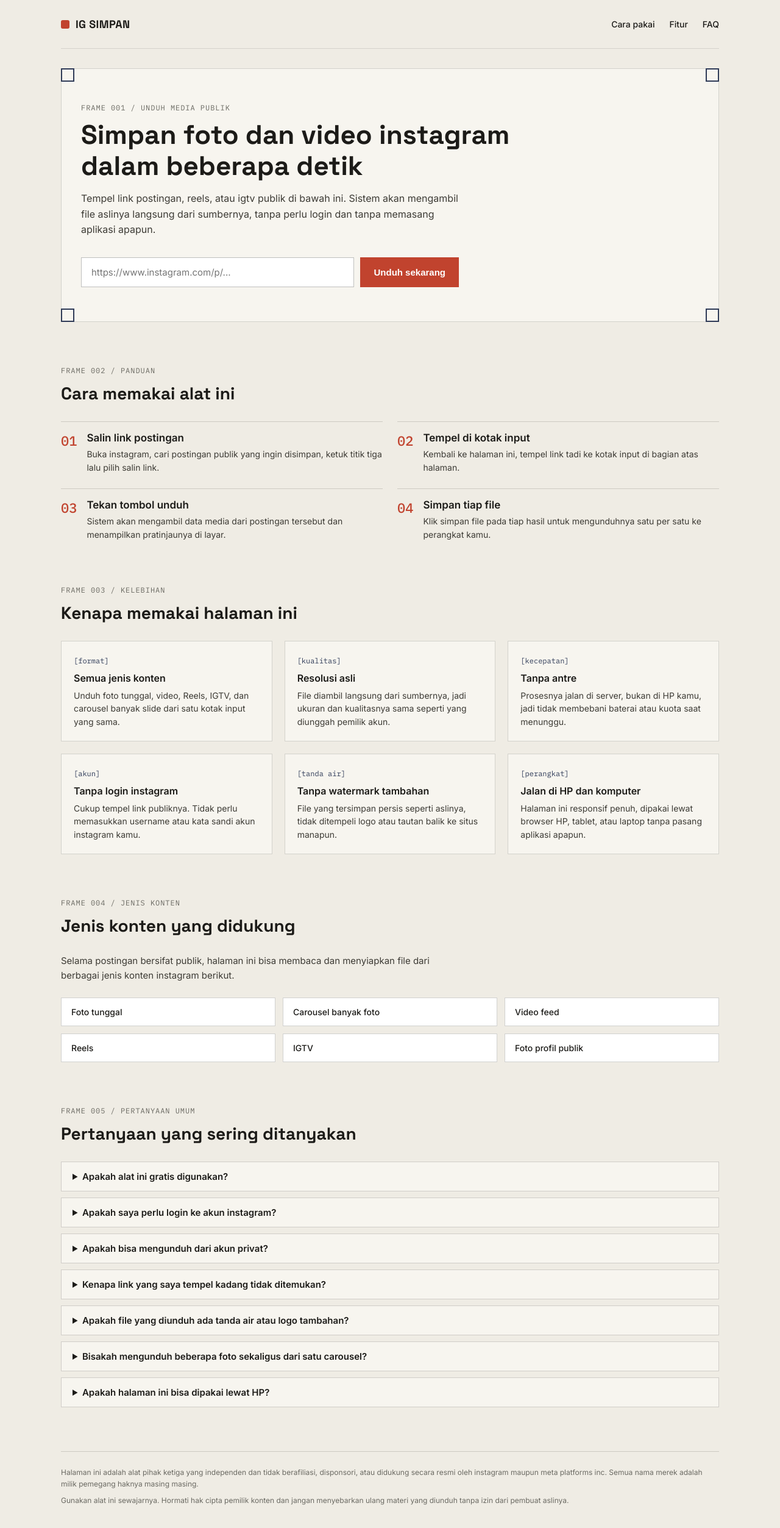
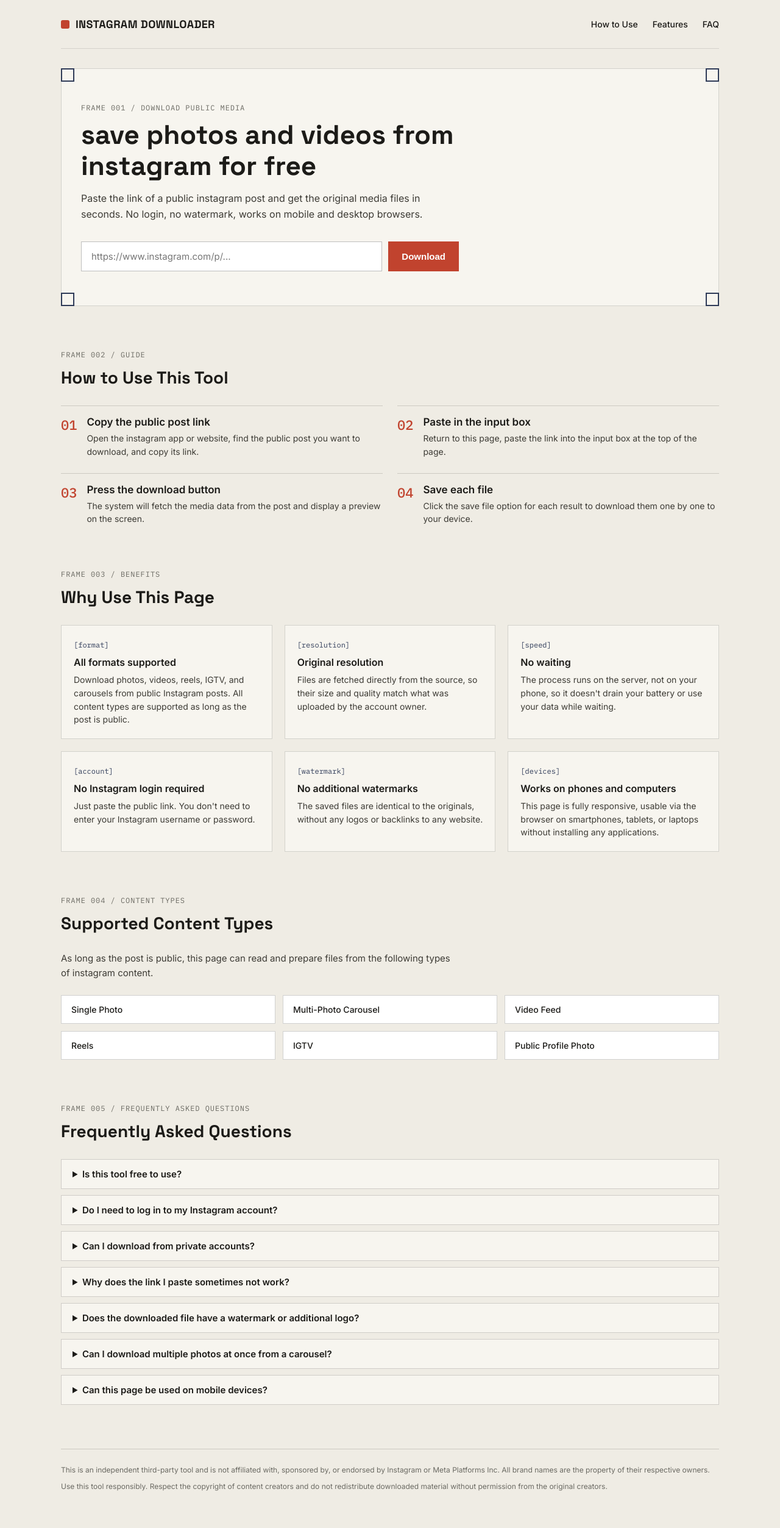
Before and after one commit to ramdanolii14/ig-downloader-webapp, a Next.js app: page / in a window 1280 px wide. Shown: the top 2506 px of the page at 61% size. Built offline with nearby package versions, Linux system fonts and the light colour scheme.

Commit message:
feat : better english

```diff
--- a/pages/index.js
+++ b/pages/index.js
@@ -4,89 +4,89 @@
 const FEATURES = [
   {
     tag: '[format]',
-    title: 'Semua jenis konten',
-    body: 'Unduh foto tunggal, video, Reels, IGTV, dan carousel banyak slide dari satu kotak input yang sama.'
+    title: 'All formats supported',
+    body: 'Download photos, videos, reels, IGTV, and carousels from public Instagram posts. All content types are supported as long as the post is public.'
   },
   {
-    tag: '[kualitas]',
-    title: 'Resolusi asli',
-    body: 'File diambil langsung dari sumbernya, jadi ukuran dan kualitasnya sama seperti yang diunggah pemilik akun.'
+    tag: '[resolution]',
+    title: 'Original resolution',
+    body: 'Files are fetched directly from the source, so their size and quality match what was uploaded by the account owner.'
   },
   {
-    tag: '[kecepatan]',
-    title: 'Tanpa antre',
-    body: 'Prosesnya jalan di server, bukan di HP kamu, jadi tidak membebani baterai atau kuota saat menunggu.'
+    tag: '[speed]',
+    title: 'No waiting',
+    body: 'The process runs on the server, not on your phone, so it doesn\'t drain your battery or use your data while waiting.'
   },
   {
-    tag: '[akun]',
-    title: 'Tanpa login instagram',
-    body: 'Cukup tempel link publiknya. Tidak perlu memasukkan username atau kata sandi akun instagram kamu.'
+    tag: '[account]',
+    title: 'No Instagram login required',
+    body: 'Just paste the public link. You don\'t need to enter your Instagram username or password.'
   },
   {
-    tag: '[tanda air]',
-    title: 'Tanpa watermark tambahan',
-    body: 'File yang tersimpan persis seperti aslinya, tidak ditempeli logo atau tautan balik ke situs manapun.'
+    tag: '[watermark]',
+    title: 'No additional watermarks',
+    body: 'The saved files are identical to the originals, without any logos or backlinks to any website.'
   },
   {
-    tag: '[perangkat]',
-    title: 'Jalan di HP dan komputer',
-    body: 'Halaman ini responsif penuh, dipakai lewat browser HP, tablet, atau laptop tanpa pasang aplikasi apapun.'
+    tag: '[devices]',
+    title: 'Works on phones and computers',
+    body: 'This page is fully responsive, usable via the browser on smartphones, tablets, or laptops without installing any applications.'
   }
 ];
 
 const STEPS = [
   {
     number: '01',
-    title: 'Salin link postingan',
-    body: 'Buka instagram, cari postingan publik yang ingin disimpan, ketuk titik tiga lalu pilih salin link.'
+    title: 'Copy the public post link',
+    body: 'Open the instagram app or website, find the public post you want to download, and copy its link.'
   },
   {
     number: '02',
-    title: 'Tempel di kotak input',
-    body: 'Kembali ke halaman ini, tempel link tadi ke kotak input di bagian atas halaman.'
+    title: 'Paste in the input box',
+    body: 'Return to this page, paste the link into the input box at the top of the page.'
   },
   {
     number: '03',
-    title: 'Tekan tombol unduh',
-    body: 'Sistem akan mengambil data media dari postingan tersebut dan menampilkan pratinjaunya di layar.'
+    title: 'Press the download button',
+    body: 'The system will fetch the media data from the post and display a preview on the screen.'
   },
   {
     number: '04',
-    title: 'Simpan tiap file',
-    body: 'Klik simpan file pada tiap hasil untuk mengunduhnya satu per satu ke perangkat kamu.'
+    title: 'Save each file',
+    body: 'Click the save file option for each result to download them one by one to your device.'
   }
 ];
 
-const FORMATS = ['Foto tunggal', 'Carousel banyak foto', 'Video feed', 'Reels', 'IGTV', 'Foto profil publik'];
+const FORMATS = ['Single Photo', 'Multi-Photo Carousel', 'Video Feed', 'Reels', 'IGTV', 'Public Profile Photo'];
 
 const FAQS = [
   {
-    q: 'Apakah alat ini gratis digunakan?',
-    a: 'Ya. Halaman ini tidak memungut biaya apapun untuk mengunduh foto atau video dari postingan publik instagram.'
+    q: 'Is this tool free to use?',
+    a: 'Yes. This page does not charge any fees for downloading photos or videos from public Instagram posts.'
   },
   {
-    q: 'Apakah saya perlu login ke akun instagram?',
-    a: 'Tidak. Kamu hanya perlu menempelkan link postingan publik. Tidak ada kolom username atau kata sandi di halaman ini.'
+    q: 'Do I need to log in to my Instagram account?',
+    a: 'No. You only need to paste the link of the public post. There are no username or password fields on this page.'
   },
   {
-    q: 'Apakah bisa mengunduh dari akun privat?',
-    a: 'Tidak. Alat ini hanya bekerja untuk postingan yang bersifat publik, sesuai dengan pengaturan privasi yang dipilih pemilik akun.'
+    q: 'Can I download from private accounts?',
+    a: 'No. This tool only works for public posts, according to the privacy settings chosen by the account owner.'
   },
   {
-    q: 'Kenapa link yang saya tempel kadang tidak ditemukan?',
-    a: 'Beberapa kemungkinan penyebabnya, postingan sudah dihapus, akun diubah menjadi privat, atau link yang ditempel tidak lengkap.'
+    q: 'Why does the link I paste sometimes not work?',
+    a: 'There are several possible reasons: the post has been deleted, the account has been changed to private, or the pasted link is incomplete.'
   },
   {
-    q: 'Apakah file yang diunduh ada tanda air atau logo tambahan?',
-    a: 'Tidak. File yang kamu simpan persis sama seperti yang diunggah pemilik akun, tanpa logo atau watermark tambahan.'
+    q: 'Does the downloaded file have a watermark or additional logo?',
+    a: 'No. The files you save are identical to those uploaded by the account owner, without any logos or watermarks.'
   },
   {
-    q: 'Bisakah mengunduh beberapa foto sekaligus dari satu carousel?',
-    a: 'Bisa. Kalau postingan berisi beberapa foto atau video dalam satu carousel, semuanya akan ditampilkan dan bisa disimpan satu per satu.'
+    q: 'Can I download multiple photos at once from a carousel?',
+    a: 'Yes. If the post contains multiple photos or videos in a single carousel, all of them will be displayed and can be saved one by one.'
   },
   {
-    q: 'Apakah halaman ini bisa dipakai lewat HP?',
-    a: 'Bisa. Tampilan halaman ini menyesuaikan otomatis baik dibuka lewat HP, tablet, maupun komputer.'
+    q: 'Can this page be used on mobile devices?',
+    a: 'Yes. The page layout automatically adjusts for mobile, tablet, and desktop browsers.'
   }
 ];
 
@@ -126,17 +126,17 @@
   return (
     <>
       <Head>
-        <title>Instagram Downloader - Simpan Foto, Video, dan Reels Instagram Gratis</title>
+        <title>Instagram Downloader - Save Photos, Videos, and Reels Instagram for Free</title>
         <meta
           name="description"
-          content="Unduh foto, video, reels, IGTV, dan carousel dari postingan publik instagram secara gratis. Tanpa login, tanpa watermark, langsung dari browser HP atau komputer."
+          content="Download photos, videos, reels, IGTV, and carousels from public Instagram posts for free. No login, no watermark, directly from your mobile or desktop browser."
         />
         <meta
           name="keywords"
-          content="instagram downloader, download foto instagram, download video instagram, download reels instagram, download igtv, unduh instagram gratis"
+          content="instagram downloader, download instagram photos, download instagram videos, download instagram reels, download igtv, free instagram downloader"
         />
         <meta name="viewport" content="width=device-width, initial-scale=1" />
-        <meta property="og:title" content="Instagram Downloader - Simpan Foto, Video, dan Reels Instagram" />
+        <meta property="og:title" content="Instagram Downloader - Save Photos, Videos, and Reels Instagram" />
         <meta
           property="og:description"
           content="Tempel link postingan publik instagram, dapatkan file foto atau video aslinya dalam hitungan detik."
@@ -154,11 +154,11 @@
         <header className="topbar">
           <span className="brand">
             <span className="brand-mark" aria-hidden="true" />
-            IG SIMPAN
+            INSTAGRAM DOWNLOADER
           </span>
           <nav className="topnav" aria-label="Navigasi halaman">
-            <a href="#cara-pakai">Cara pakai</a>
-            <a href="#fitur">Fitur</a>
+            <a href="#cara-pakai">How to Use</a>
+            <a href="#fitur">Features</a>
             <a href="#faq">FAQ</a>
           </nav>
         </header>
@@ -171,16 +171,15 @@
             <span className="corner corner-br" />
           </div>
 
-          <p className="eyebrow">frame 001 / unduh media publik</p>
-          <h1 id="hero-heading">Simpan foto dan video instagram dalam beberapa detik</h1>
+          <p className="eyebrow">frame 001 / Download Public Media</p>
+          <h1 id="hero-heading">save photos and videos from instagram for free</h1>
           <p className="hero-sub">
-            Tempel link postingan, reels, atau igtv publik di bawah ini. Sistem akan mengambil file
-            aslinya langsung dari sumbernya, tanpa perlu login dan tanpa memasang aplikasi apapun.
+            Paste the link of a public instagram post and get the original media files in seconds. No login, no watermark, works on mobile and desktop browsers.
           </p>
 
           <form onSubmit={handleSubmit} className="download-form">
             <label htmlFor="ig-url" className="sr-only">
-              Link postingan instagram
+              Link
             </label>
             <input
               id="ig-url"
@@ -191,7 +190,7 @@
               required
             />
             <button type="submit" disabled={loading}>
-              {loading ? 'Memproses...' : 'Unduh sekarang'}
+              {loading ? 'Downloading...' : 'Download'}
             </button>
           </form>
 
@@ -216,7 +215,7 @@
                   ) : (
                     <img src={item.mediaUrl} alt={`Media instagram nomor ${index + 1}`} />
                   )}
-                  <a href={`/api/proxy?url=${encodeURIComponent(item.mediaUrl)}`}>Simpan file</a>
+                  <a href={`/api/proxy?url=${encodeURIComponent(item.mediaUrl)}`}>Save File</a>
                 </article>
               ))}
             </div>
@@ -224,8 +223,8 @@
         )}
 
         <section className="how-to" id="cara-pakai" aria-labelledby="how-to-heading">
-          <p className="eyebrow">frame 002 / panduan</p>
-          <h2 id="how-to-heading">Cara memakai alat ini</h2>
+          <p className="eyebrow">frame 002 / guide</p>
+          <h2 id="how-to-heading">How to Use This Tool</h2>
           <ol className="steps">
             {STEPS.map((step) => (
               <li className="step" key={step.number}>
@@ -240,8 +239,8 @@
         </section>
 
         <section className="features" id="fitur" aria-labelledby="features-heading">
-          <p className="eyebrow">frame 003 / kelebihan</p>
-          <h2 id="features-heading">Kenapa memakai halaman ini</h2>
+          <p className="eyebrow">frame 003 / benefits</p>
+          <h2 id="features-heading">Why Use This Page</h2>
           <div className="feature-grid">
             {FEATURES.map((feature) => (
               <div className="feature-card" key={feature.title}>
@@ -254,11 +253,11 @@
         </section>
 
         <section className="formats" aria-labelledby="formats-heading">
-          <p className="eyebrow">frame 004 / jenis konten</p>
-          <h2 id="formats-heading">Jenis konten yang didukung</h2>
+          <p className="eyebrow">frame 004 / content types</p>
+          <h2 id="formats-heading">Supported Content Types</h2>
           <p className="formats-intro">
-            Selama postingan bersifat publik, halaman ini bisa membaca dan menyiapkan file dari
-            berbagai jenis konten instagram berikut.
+            As long as the post is public, this page can read and prepare files from
+            the following types of instagram content.
           </p>
           <ul className="format-list">
             {FORMATS.map((format) => (
@@ -268,8 +267,8 @@
         </section>
 
         <section className="faq" id="faq" aria-labelledby="faq-heading">
-          <p className="eyebrow">frame 005 / pertanyaan umum</p>
-          <h2 id="faq-heading">Pertanyaan yang sering ditanyakan</h2>
+          <p className="eyebrow">frame 005 / frequently asked questions</p>
+          <h2 id="faq-heading">Frequently Asked Questions</h2>
           <div className="faq-list">
             {FAQS.map((item) => (
               <details className="faq-item" key={item.q}>
@@ -282,13 +281,10 @@
 
         <footer className="footer">
           <p>
-            Halaman ini adalah alat pihak ketiga yang independen dan tidak berafiliasi, disponsori,
-            atau didukung secara resmi oleh instagram maupun meta platforms inc. Semua nama merek
-            adalah milik pemegang haknya masing masing.
+            This is an independent third-party tool and is not affiliated with, sponsored by, or endorsed by Instagram or Meta Platforms Inc. All brand names are the property of their respective owners.
           </p>
           <p>
-            Gunakan alat ini sewajarnya. Hormati hak cipta pemilik konten dan jangan menyebarkan
-            ulang materi yang diunduh tanpa izin dari pembuat aslinya.
+            Use this tool responsibly. Respect the copyright of content creators and do not redistribute downloaded material without permission from the original creators.
           </p>
         </footer>
       </main>
```
